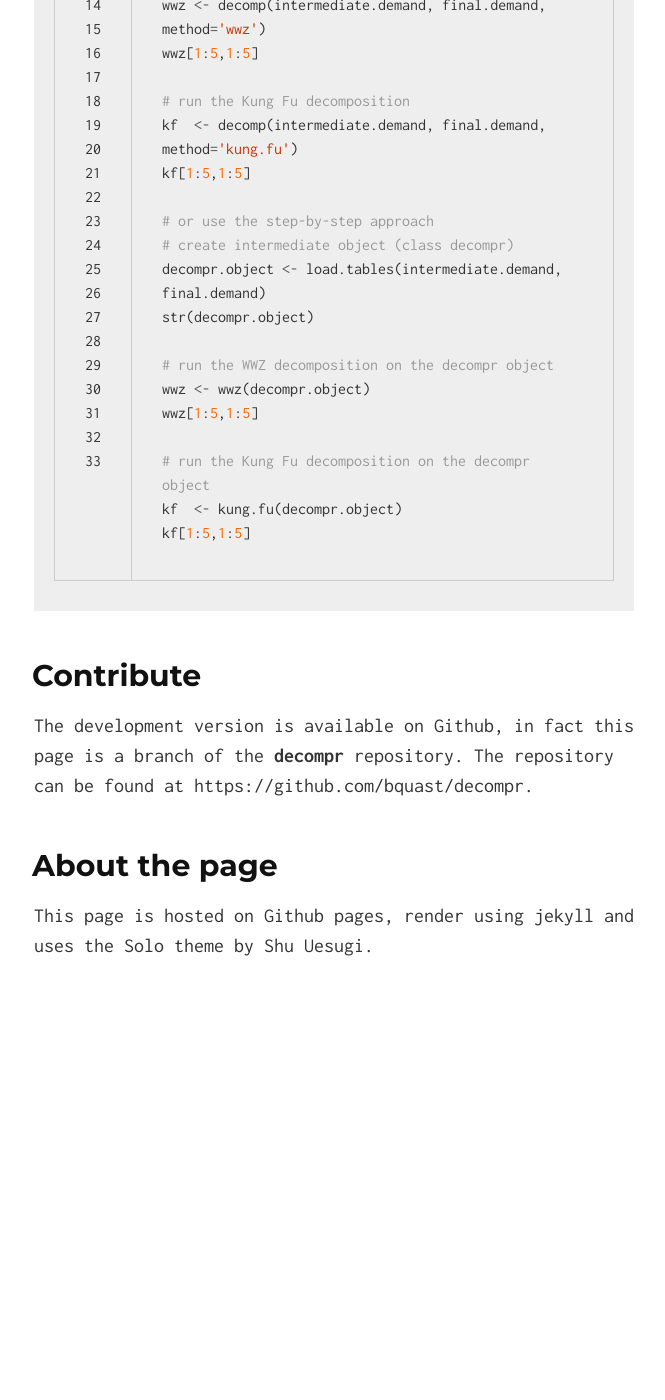
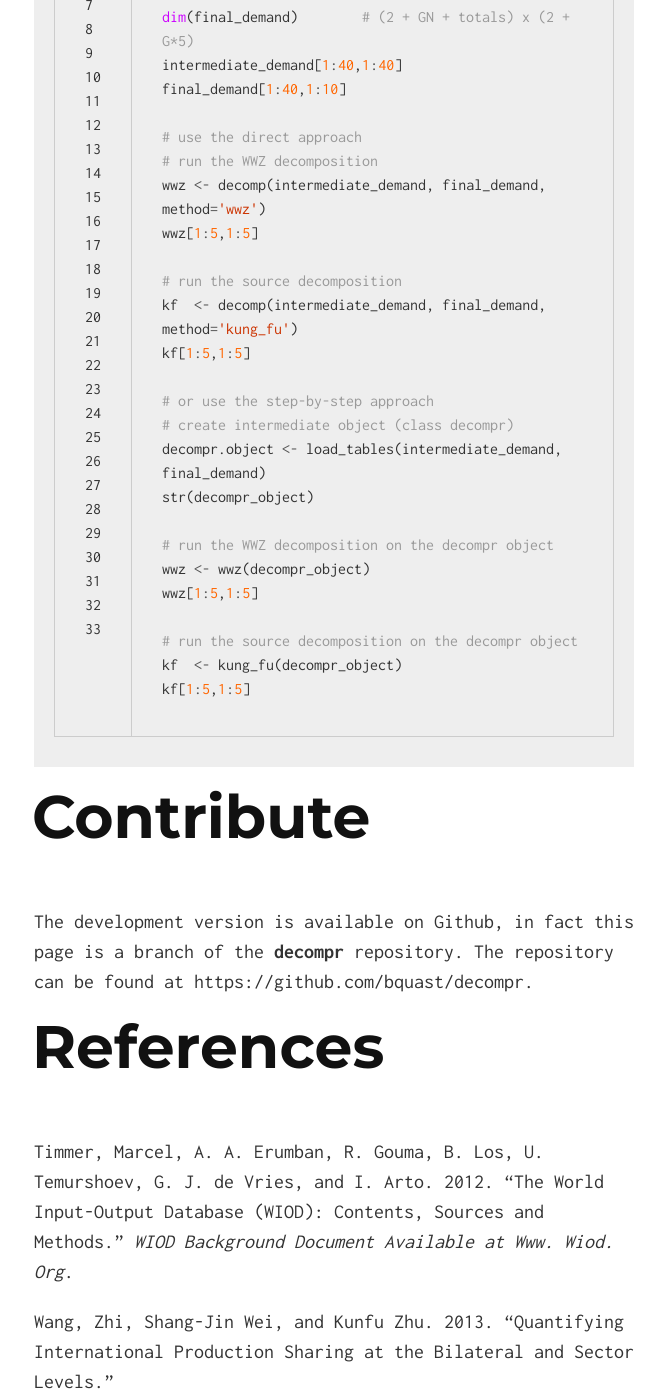
Before and after one commit to bquast/decompr, a Jekyll site: the page built from index.html, in a window 1280 px wide and 1400 px high, scrolled down 1207 px. Shown: the whole window, without its empty margins (306-971 px from the left). Built offline with Jekyll 4.4.1, drawn with Linux system fonts in a browser that asks for light colours; before the commit the page ends 2268 px from its top, so only the background shows below that; some of the changed text lies outside the part shown.

Commit message:
update page

```diff
--- a/_includes/index.md
+++ b/_includes/index.md
@@ -1,6 +1,9 @@
-[![DOI](https://zenodo.org/badge/doi/10.5281/zenodo.11266.png)](http://dx.doi.org/10.5281/zenodo.11266)
+[![DOI](https://zenodo.org/badge/doi/10.5281/zenodo.11467.png)](http://dx.doi.org/10.5281/zenodo.11467)
 
 This page describes the R package decompr.
+The package implements two export decomposition algorithms.
+Firstly, the **Wang-Wei-Zhu** (Wang, Wei, and Zhu 2013) algorithm which splits bilateral gross exports into 16 value added components.
+Secondly, the **Source decomposition** algorithm derives the value added origin of exports by country and industry.
 
 ## Installation
 The package is currently not on cran but can be downloading using the `devtools` package.
@@ -21,39 +24,38 @@
 data(wiod)
 
 # explore the data
-dim(intermediate.demand) # (2 + GN + totals) x (2 + GN)
-dim(final.demand)        # (2 + GN + totals) x (2 + G*5)
-intermediate.demand[1:40,1:40]
-final.demand[1:40,1:10]
+dim(intermediate_demand) # (2 + GN + totals) x (2 + GN)
+dim(final_demand)        # (2 + GN + totals) x (2 + G*5)
+intermediate_demand[1:40,1:40]
+final_demand[1:40,1:10]
 
 # use the direct approach
 # run the WWZ decomposition
-wwz <- decomp(intermediate.demand, final.demand, method='wwz')
+wwz <- decomp(intermediate_demand, final_demand, method='wwz')
 wwz[1:5,1:5]
 
-# run the Kung Fu decomposition
-kf  <- decomp(intermediate.demand, final.demand, method='kung.fu')
+# run the source decomposition
+kf  <- decomp(intermediate_demand, final_demand, method='kung_fu')
 kf[1:5,1:5]
 
 # or use the step-by-step approach
 # create intermediate object (class decompr)
-decompr.object <- load.tables(intermediate.demand, final.demand)
-str(decompr.object)
+decompr.object <- load_tables(intermediate_demand, final_demand)
+str(decompr_object)
 
 # run the WWZ decomposition on the decompr object
-wwz <- wwz(decompr.object)
+wwz <- wwz(decompr_object)
 wwz[1:5,1:5]
 
-# run the Kung Fu decomposition on the decompr object
-kf  <- kung.fu(decompr.object)
+# run the source decomposition on the decompr object
+kf  <- kung_fu(decompr_object)
 kf[1:5,1:5]
 {% endhighlight %}
 
-## Contribute
+# Contribute
 The development version is available on Github, in fact this page is a branch of the **decompr** repository. The repository can be found at https://github.com/bquast/decompr.
 
+# References
+Timmer, Marcel, A. A. Erumban, R. Gouma, B. Los, U. Temurshoev, G. J. de Vries, and I. Arto. 2012. “The World Input-Output Database (WIOD): Contents, Sources and Methods.” *WIOD Background Document Available at Www. Wiod. Org*.
 
-## About the page
-
-This page is hosted on Github pages, render using jekyll and uses the Solo theme by
-Shu Uesugi.
+Wang, Zhi, Shang-Jin Wei, and Kunfu Zhu. 2013. “Quantifying International Production Sharing at the Bilateral and Sector Levels.”
```
